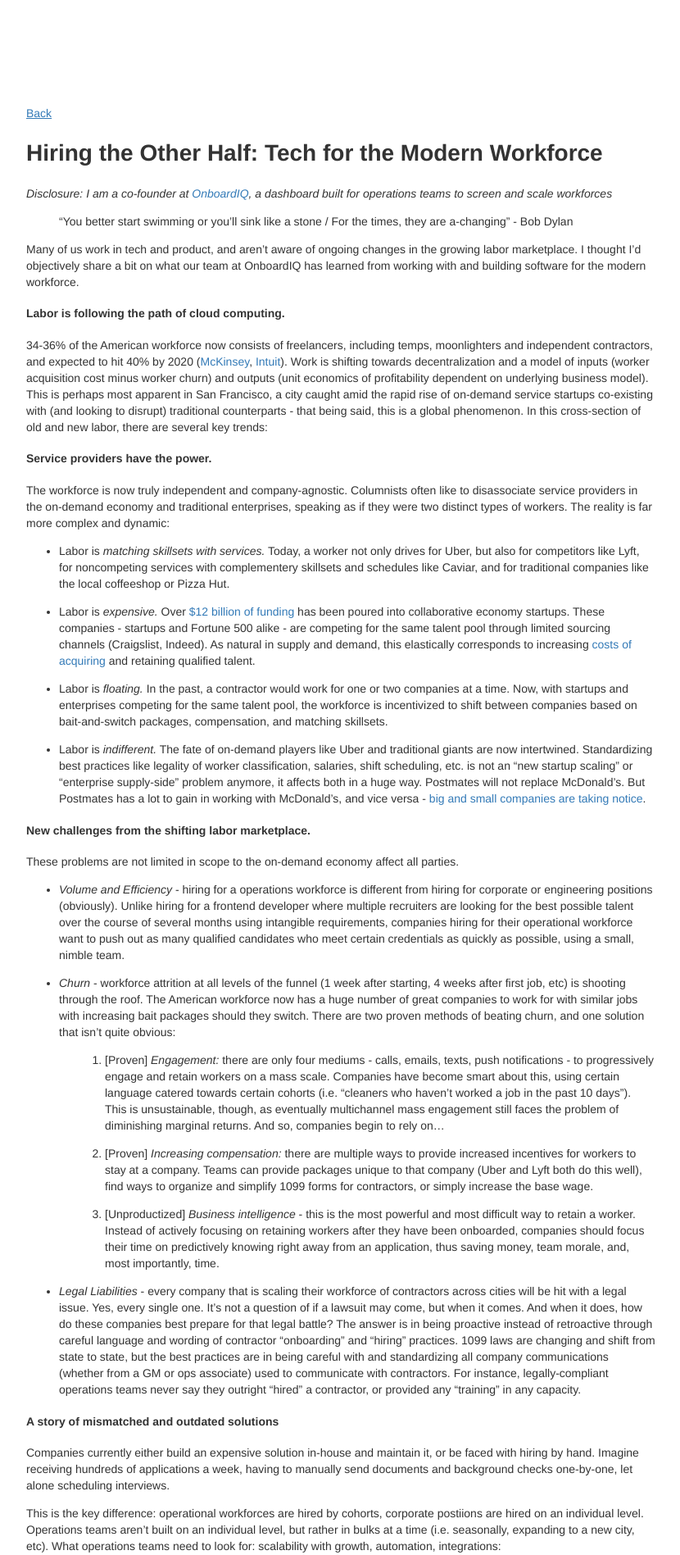
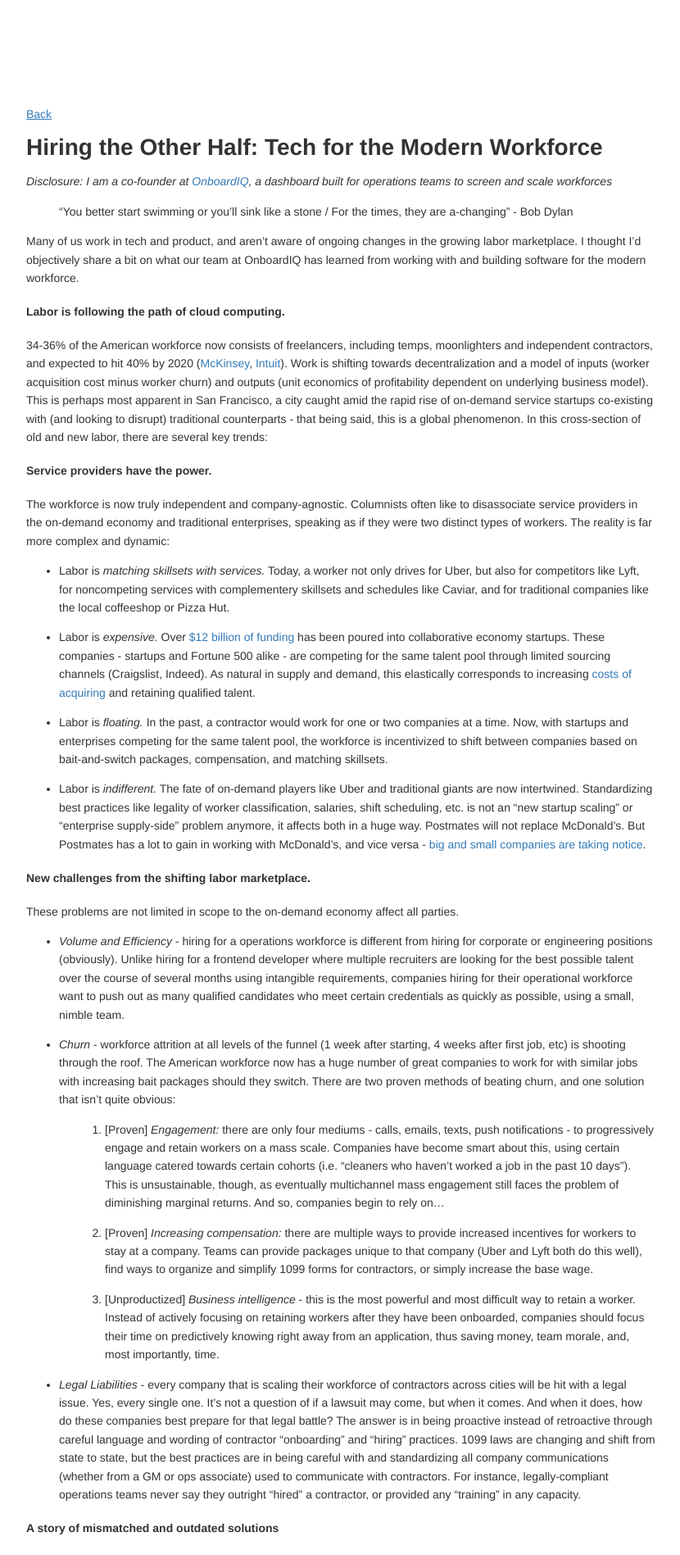
Before and after one commit to AndrewSB/jeremy-cai-personal-website, a Jekyll site: the page built from labor.md, in a window 1280 px wide. Shown: the top 1897 px of the page at 82% size, without its empty margins (224-1054 px from the left). Built offline with Jekyll 4.4.1, drawn with Linux system fonts in a browser that asks for light colours; Markdown is read by kramdown in place of the engine named in the settings.

Commit message:
Update labor.css

```diff
--- a/css/labor.css
+++ b/css/labor.css
@@ -1,8 +1,6 @@
 body {
-	padding-top: 10%;
-	padding-bottom: 10%;
-	padding-left: 20%;
-	padding-right: 20%;
+	padding: 10% 20% 10% 20%;
+	line-height: 160%;
 }
 
 #back-button {
```
